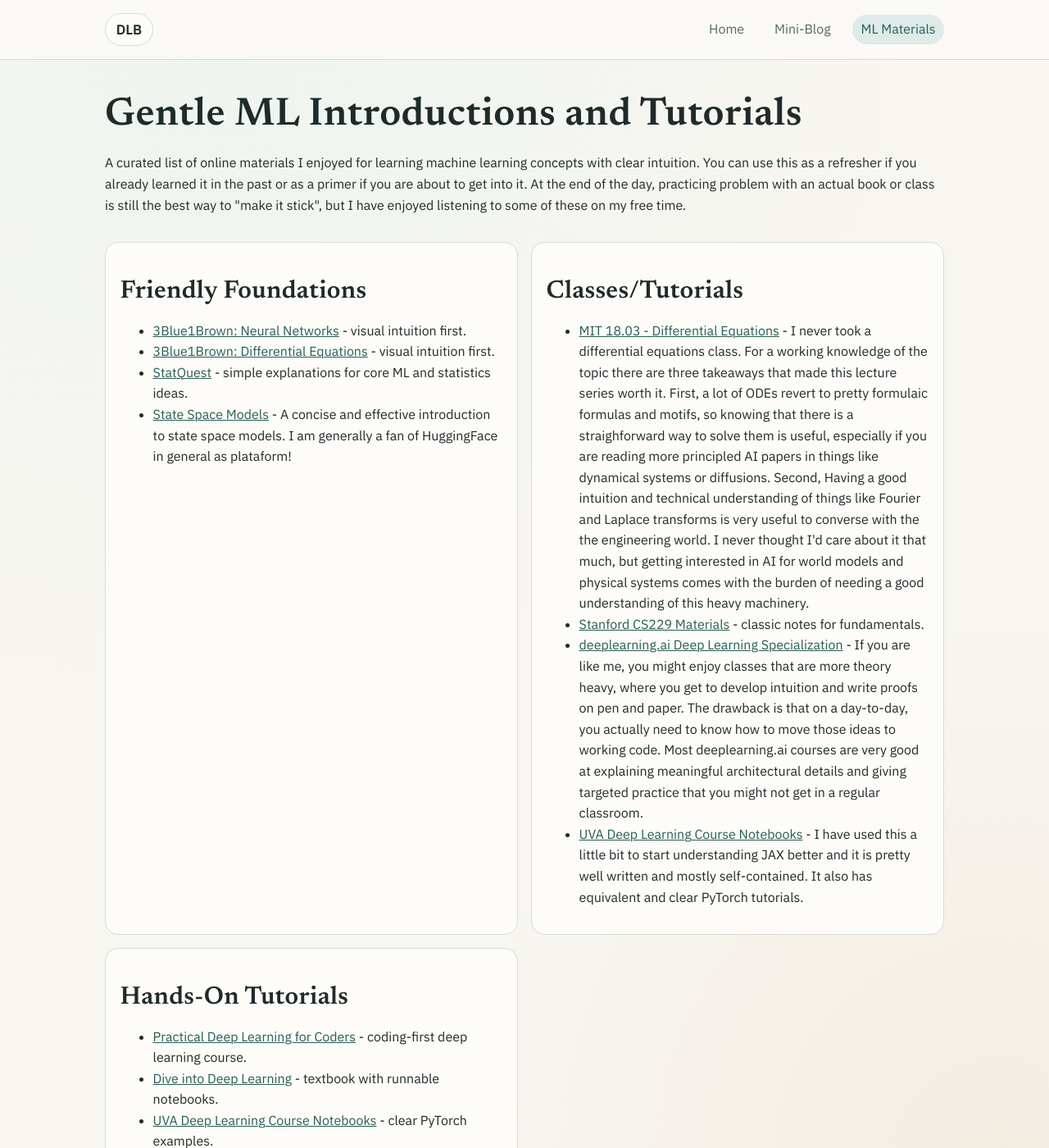
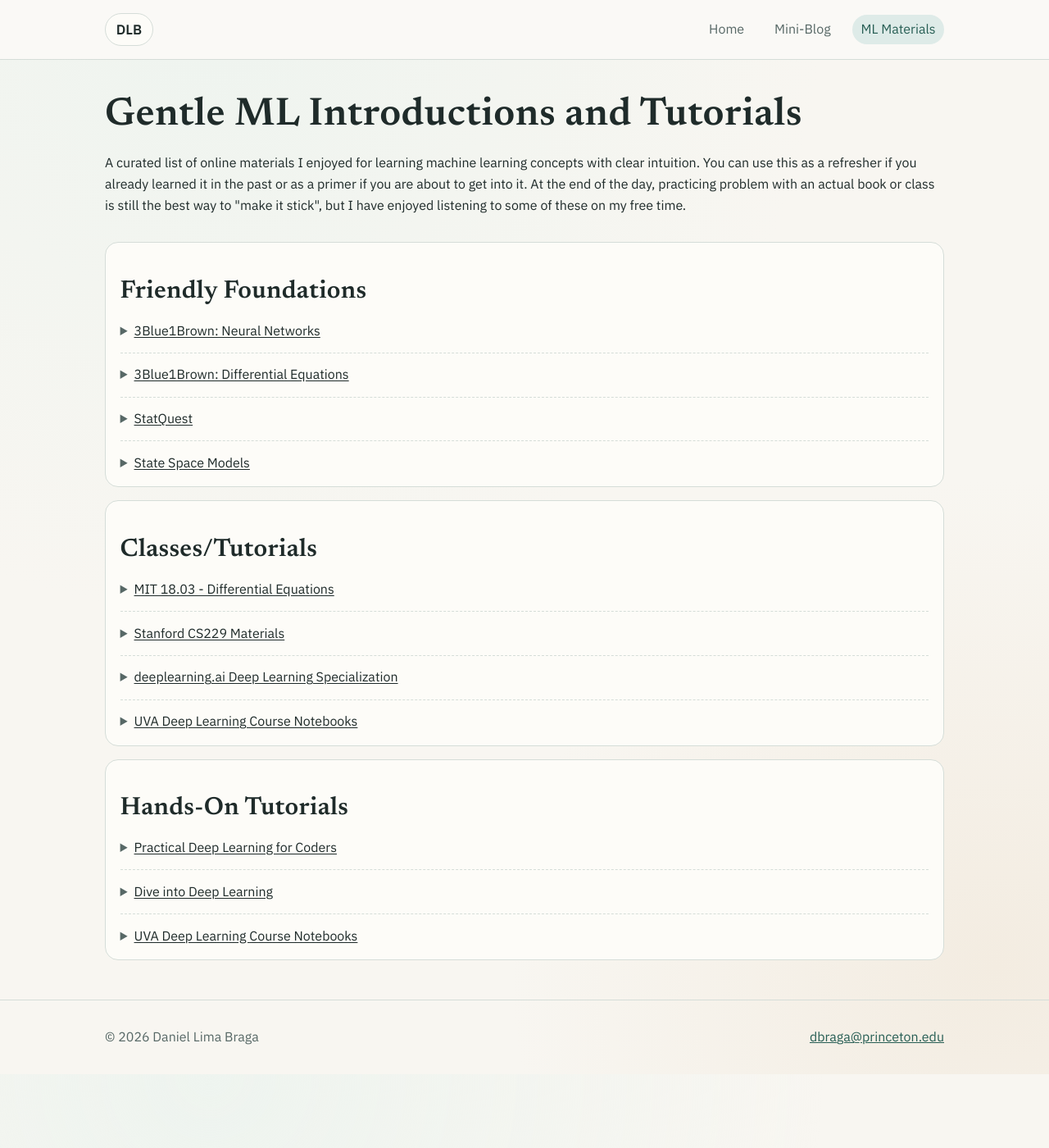
Before and after one commit to bragadaniel14/bragadaniel14.github.io, a Jekyll site: the page built from ml-materials.md, in a window 1280 px wide and 1400 px high. Shown: the whole window at 82% size. Built offline with Jekyll 4.4.1, drawn with Linux system fonts in a browser that asks for light colours.

Commit message:
prettifying the ML Materials page

```diff
--- /dev/null
+++ b/Gemfile
@@ -0,0 +1,2 @@
+source "https://rubygems.org"
+gem "github-pages", group: :jekyll_plugins
--- a/assets/css/site.css
+++ b/assets/css/site.css
@@ -211,6 +211,50 @@ h2 {
   border-top: 1px dashed var(--line);
 }
 
+.ml-materials-list {
+  display: grid;
+  grid-template-columns: 1fr;
+  gap: 1rem;
+}
+
+.resource-list {
+  list-style: none;
+  margin: 0;
+  padding: 0;
+}
+
+.resource-list li + li {
+  margin-top: 0.85rem;
+  padding-top: 0.85rem;
+  border-top: 1px dashed var(--line);
+}
+
+.resource-list details {
+  margin: 0;
+}
+
+.resource-list summary {
+  cursor: pointer;
+  font-size: 1rem;
+  color: var(--text);
+}
+
+.resource-list summary::marker {
+  color: var(--muted);
+}
+
+.resource-list summary a {
+  color: var(--text);
+  text-decoration: underline;
+  text-underline-offset: 2px;
+}
+
+.resource-list details p {
+  margin: 0.45rem 0 0 1.15rem;
+  font-size: 0.92rem;
+  color: var(--muted);
+}
+
 .pagination-controls {
   margin-top: 1rem;
   display: flex;
--- a/ml-materials.md
+++ b/ml-materials.md
@@ -11,33 +11,92 @@ permalink: /ml-materials/
 </section>
 
 <section class="section-block">
-  <div class="card-grid two-col">
+  <div class="ml-materials-list">
     <article class="card">
       <h2>Friendly Foundations</h2>
-      <ul>
-        <li><a href="https://www.3blue1brown.com/topics/neural-networks" target="_blank" rel="noopener">3Blue1Brown: Neural Networks</a> - visual intuition first.</li>
-        <li><a href="https://www.3blue1brown.com/topics/differential-equations" target="_blank" rel="noopener">3Blue1Brown: Differential Equations</a> - visual intuition first.</li>
-        <li><a href="https://www.statquest.org/" target="_blank" rel="noopener">StatQuest</a> - simple explanations for core ML and statistics ideas.</li>
-        <li><a href="https://huggingface.co/spaces/lbourdois/SSM_blog_posts" target="_blank" rel="noopener">State Space Models</a> - A concise and effective introduction to state space models. I am generally a fan of HuggingFace in general as plataform!</li>
+      <ul class="resource-list">
+        <li>
+          <details class="resource-item">
+            <summary><a href="https://www.3blue1brown.com/topics/neural-networks" target="_blank" rel="noopener">3Blue1Brown: Neural Networks</a></summary>
+            <p>Visual intuition first.</p>
+          </details>
+        </li>
+        <li>
+          <details class="resource-item">
+            <summary><a href="https://www.3blue1brown.com/topics/differential-equations" target="_blank" rel="noopener">3Blue1Brown: Differential Equations</a></summary>
+            <p>Visual intuition first.</p>
+          </details>
+        </li>
+        <li>
+          <details class="resource-item">
+            <summary><a href="https://www.statquest.org/" target="_blank" rel="noopener">StatQuest</a></summary>
+            <p>Simple explanations for core ML and statistics ideas.</p>
+          </details>
+        </li>
+        <li>
+          <details class="resource-item">
+            <summary><a href="https://huggingface.co/spaces/lbourdois/SSM_blog_posts" target="_blank" rel="noopener">State Space Models</a></summary>
+            <p>A concise and effective introduction to state space models. I am generally a fan of Hugging Face as a platform.</p>
+          </details>
+        </li>
       </ul>
     </article>
 
     <article class="card">
       <h2>Classes/Tutorials</h2>
-      <ul>
-        <li><a href="https://ocw.mit.edu/courses/18-03-differential-equations-spring-2010/video_galleries/video-lectures/" target="_blank" rel="noopener">MIT 18.03 - Differential Equations</a> - I never took a differential equations class. For a working knowledge of the topic there are three takeaways that made this lecture series worth it. First, a lot of ODEs revert to pretty formulaic formulas and motifs, so knowing that there is a straighforward way to solve them is useful, especially if you are reading more principled AI papers in things like dynamical systems or diffusions. Second, Having a good intuition and technical understanding of things like Fourier and Laplace transforms is very useful to converse with the the engineering world. I never thought I'd care about it that much, but getting interested in AI for world models and physical systems comes with the burden of needing a good understanding of this heavy machinery.</li>
-        <li><a href="https://cs229.stanford.edu/materials.html" target="_blank" rel="noopener">Stanford CS229 Materials</a> - classic notes for fundamentals.</li>
-        <li><a href="https://www.deeplearning.ai/courses/deep-learning-specialization/" target="_blank" rel="noopener">deeplearning.ai Deep Learning Specialization</a> - If you are like me, you might enjoy classes that are more theory heavy, where you get to develop intuition and write proofs on pen and paper. The drawback is that on a day-to-day, you actually need to know how to move those ideas to working code. Most deeplearning.ai courses are very good at explaining meaningful architectural details and giving targeted practice that you might not get in a regular classroom.</li>
-        <li><a href="https://uvadlc-notebooks.readthedocs.io/" target="_blank" rel="noopener">UVA Deep Learning Course Notebooks</a> - I have used this a little bit to start understanding JAX better and it is pretty well written and mostly self-contained. It also has equivalent and clear PyTorch tutorials.</li>
+      <ul class="resource-list">
+        <li>
+          <details class="resource-item">
+            <summary><a href="https://ocw.mit.edu/courses/18-03-differential-equations-spring-2010/video_galleries/video-lectures/" target="_blank" rel="noopener">MIT 18.03 - Differential Equations</a></summary>
+            <p>
+              I never took a full differential equations class. This lecture series gave me practical patterns for ODEs and stronger intuition for Fourier and Laplace transforms, which has been useful when reading AI work on dynamical systems and physical models.
+            </p>
+          </details>
+        </li>
+        <li>
+          <details class="resource-item">
+            <summary><a href="https://cs229.stanford.edu/materials.html" target="_blank" rel="noopener">Stanford CS229 Materials</a></summary>
+            <p>Classic notes for fundamentals.</p>
+          </details>
+        </li>
+        <li>
+          <details class="resource-item">
+            <summary><a href="https://www.deeplearning.ai/courses/deep-learning-specialization/" target="_blank" rel="noopener">deeplearning.ai Deep Learning Specialization</a></summary>
+            <p>
+              If you enjoy theory-heavy classes, this is a good complement because it focuses on turning ideas into working code while still explaining important architectural details.
+            </p>
+          </details>
+        </li>
+        <li>
+          <details class="resource-item">
+            <summary><a href="https://uvadlc-notebooks.readthedocs.io/" target="_blank" rel="noopener">UVA Deep Learning Course Notebooks</a></summary>
+            <p>I used this to understand JAX better. It is well written, mostly self-contained, and has clear PyTorch equivalents.</p>
+          </details>
+        </li>
       </ul>
     </article>
 
     <article class="card">
       <h2>Hands-On Tutorials</h2>
-      <ul>
-        <li><a href="https://course.fast.ai/" target="_blank" rel="noopener">Practical Deep Learning for Coders</a> - coding-first deep learning course.</li>
-        <li><a href="https://d2l.ai/" target="_blank" rel="noopener">Dive into Deep Learning</a> - textbook with runnable notebooks.</li>
-        <li><a href="https://uvadlc-notebooks.readthedocs.io/" target="_blank" rel="noopener">UVA Deep Learning Course Notebooks</a> - clear PyTorch examples.</li>
+      <ul class="resource-list">
+        <li>
+          <details class="resource-item">
+            <summary><a href="https://course.fast.ai/" target="_blank" rel="noopener">Practical Deep Learning for Coders</a></summary>
+            <p>A coding-first deep learning course.</p>
+          </details>
+        </li>
+        <li>
+          <details class="resource-item">
+            <summary><a href="https://d2l.ai/" target="_blank" rel="noopener">Dive into Deep Learning</a></summary>
+            <p>A textbook with runnable notebooks.</p>
+          </details>
+        </li>
+        <li>
+          <details class="resource-item">
+            <summary><a href="https://uvadlc-notebooks.readthedocs.io/" target="_blank" rel="noopener">UVA Deep Learning Course Notebooks</a></summary>
+            <p>Clear PyTorch examples.</p>
+          </details>
+        </li>
       </ul>
     </article>
   </div>
```
Also changed, not shown: Gemfile.lock (added), 1 other file.
